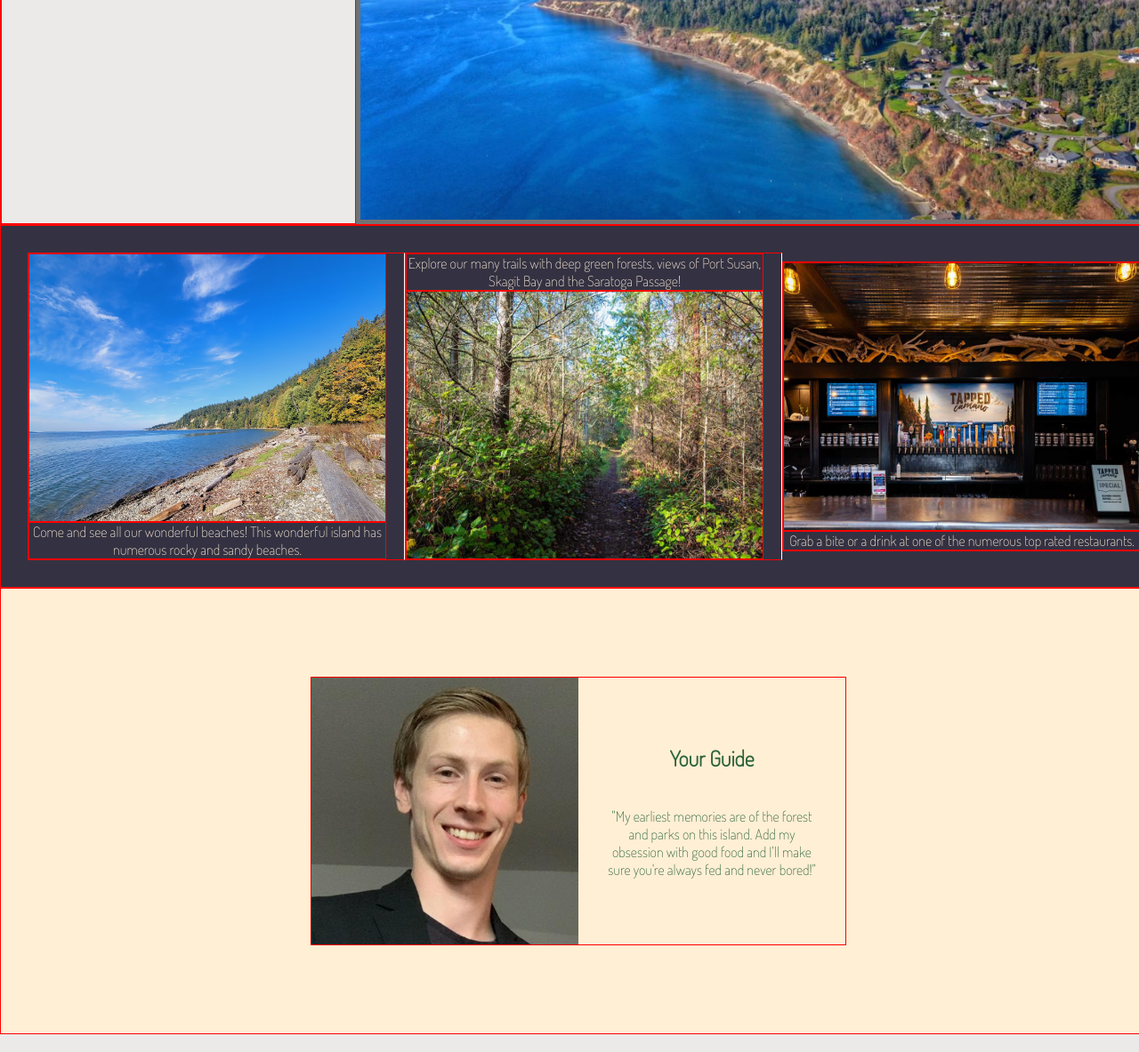
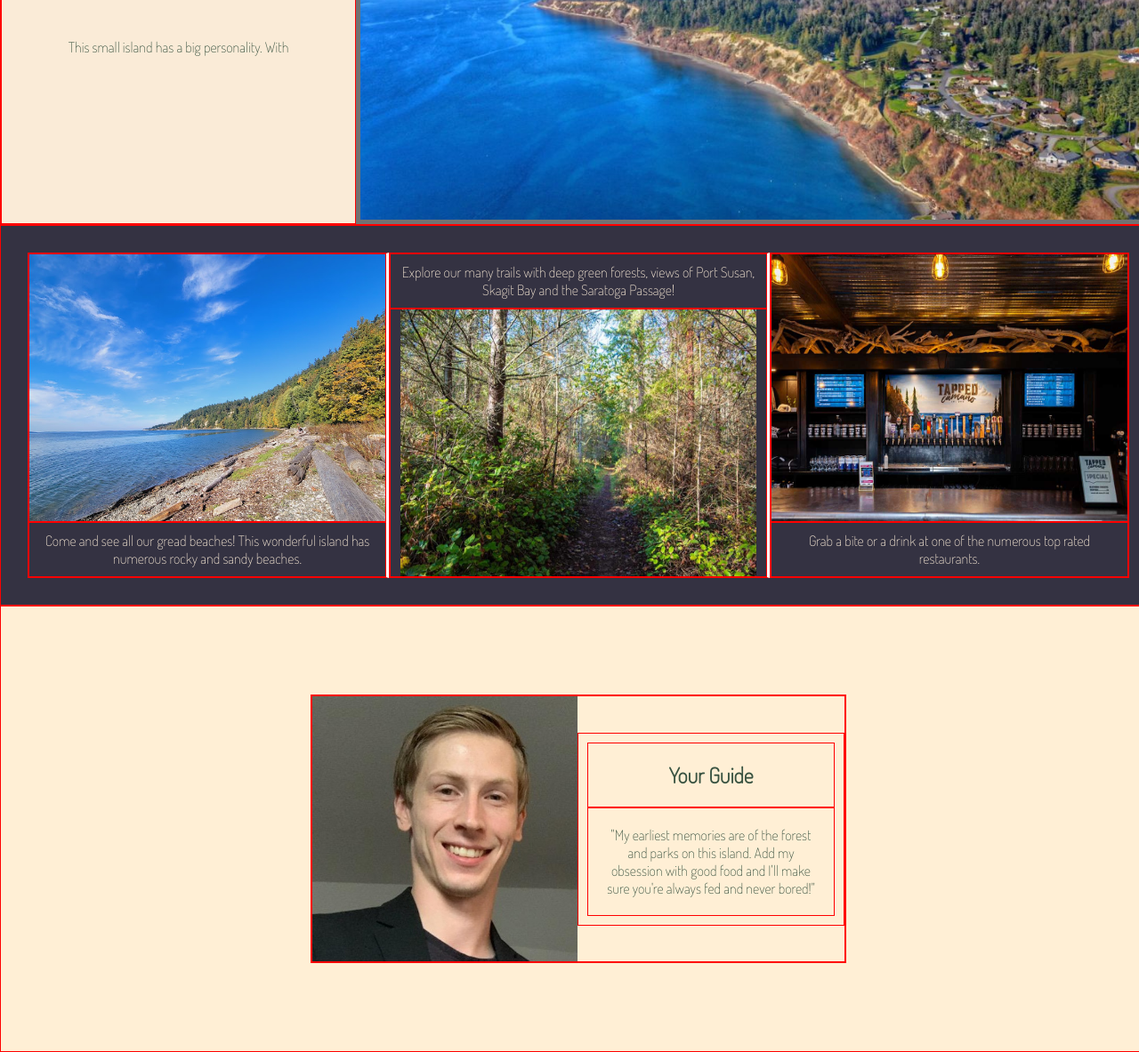
Before and after one commit to Samcraig77/hometown-solo-project, a plain HTML site: page index.html in a window 1280 px wide. Shown: the part 259-1442 px from the top of the page at 89% size. Drawn offline with Linux system fonts and the light colour scheme.

Commit message:
quick code formatting changes

```diff
--- a/index.html
+++ b/index.html
@@ -16,6 +16,7 @@
             <h1 class="welcome-text">Welcome to Camano Island!</h1>
             <hr>
             <h2 class="welcome-sub-text">Come here to this evergreen destination to relax, dine, and explore!</h2>
+            <p class="welcome-sub-text">This small island has a big personality. With </p>
         </div>
 
         <div class="hero-photo">
@@ -24,33 +25,44 @@
     </div>
 
     <div  class="activities">
-    <div id="activities" class="activity-1">
-            <div class="photo-div"><img src="Cama-beach.jpg" alt="Cama Beach during the day" loading="lazy"></div>
-            <div><p>Come and see all our wonderful beaches! This wonderful island has numerous rocky and sandy beaches.</p></div>
+        <div class="activity-1">
+            <div class="photo-div">
+                <img src="Cama-beach.jpg" alt="Cama Beach during the day" loading="lazy">
             </div>
-    <div id="activities" class="activity-2">
+            <div>
+                <p>Come and see all our gread beaches! This wonderful island has numerous rocky and sandy beaches.</p>
+            </div>
+        </div>
+        <div class="activity-2">
             <div><p>Explore our many trails with deep green forests, views of Port Susan, Skagit Bay and the Saratoga Passage!</p></div>
             <div id="photo-div"><img src="Elger-Bay-trail.jpg" alt="A hiking trail through a green forest" loading="lazy"></div>
         </div>
-    <div id="activities" class="activity-3">
-        <div id="photo-div"><img src="Tapped-Public-House.jpg" alt="Your view as you order food from a restaurant" loading="lazy"></div>
-        <div><p>Grab a bite or a drink at one of the numerous top rated restaurants.</p></div>
+        <div class="activity-3">
+            <div id="photo-div">
+                <img src="Tapped-Public-House.jpg" alt="Your view as you order food from a restaurant" loading="lazy">
+            </div>
+            <div>
+                <p>Grab a bite or a drink at one of the numerous top rated restaurants.</p>
+            </div>
         </div>
 
     </div>
 
     <div id="card-section" class="card">
         <div id="card-proper" class="card">
-        <span class="card"><img src="-m1xgte.jpg" alt="A man smiling at the camera in a suit jacket"></span>
-        <span id="my-info">
-            <span><h2 id="info-text">Your Guide</h2></span>
-            <span><p id="info-text">"My earliest memories are of the forest and parks on this island. Add my obsession with
-                good food and I'll make sure you're always fed and never bored!"</p></span>
-
-            </span>
+            <div class="card">
+                <img src="-m1xgte.jpg" alt="A man smiling at the camera in a suit jacket">
+            <div id="my-info">
+                <div>
+                    <h2 id="info-text">Your Guide</h2>
+                </div>
+                <div>
+                    <p id="info-text">"My earliest memories are of the forest and parks on this island. Add my obsession with
+                    good food and I'll make sure you're always fed and never bored!"
+                    </p>
+                </div>
             </div>
 
     </div>
-</div>
 </body>
 </html>
--- a/styles.css
+++ b/styles.css
@@ -1,6 +1,7 @@
 
 :root {
-    --hero-font1: #2B633B;
+    --hero-font1: #395341;
+    --hero-background: antiquewhite;
     --activities-background: #343242;
     --activities-font1: antiquewhite;
     --card-section-background: papayawhip;
@@ -30,25 +31,26 @@ body {
 /*Hero section */
 .hero-section {
     display: flex;
-    flex-direction: row;
+    background-color: var(--hero-background);
+    margin: auto;
     justify-content: center;
 }
 
 .welcome-text {
-    margin: auto;
     padding: 20px;
     text-align: center;
+    margin: auto;
 
 }
 
 .hero-text hr {
-   border: 2px solid;
+   border: 3px solid;
 }
 
 .welcome-sub-text {
     padding: 40px;
+    text-align: center;
     margin: auto;
-    text-align: center;
 }
 
 .hero-photo {
@@ -63,13 +65,11 @@ border: 5px solid #727272;
 
 .activities {
     display: flex;
-
-    justify-content: space-around;
+    justify-content: space-evenly;
     background-color: var(--activities-background);
     color: var(--activities-font1);
+    margin: auto;
     padding: 30px;
-    margin-left: auto;
-    margin-right: auto;
     align-items: center;
 
 
@@ -82,25 +82,19 @@ border: 5px solid #727272;
 
 
 .activity-1, .activity-2 {
-    width: 33%;
-    border-right: 1px solid white;
-    padding-right: 20px;
+    border-right: 3px solid white;
 }
 
-.activity-2 p {
+.activities p {
+    padding: 10px;
     margin: auto;
 }
 
-.activity-1 img, .activity-2 img, .activity-3 img {
+.activities img {
     width: 400px;
     height: 300px;
     display: flex;
     margin: auto;
-
-}
-
-#photo-div {
-    justify-items: center;
 }
 
 /* Guide card section */
@@ -110,7 +104,6 @@ border: 5px solid #727272;
 }
 
 #card-section {
-    display: flex;
     height: 500px;
     background-color: var(--card-section-background);
     justify-content: center;
@@ -124,7 +117,6 @@ border: 5px solid #727272;
 }
 
 #my-info {
-    display: block;
     margin: auto;
     text-align: center;
     padding: 10px;
```
Lines whose indentation alone changed are shown as unchanged.
